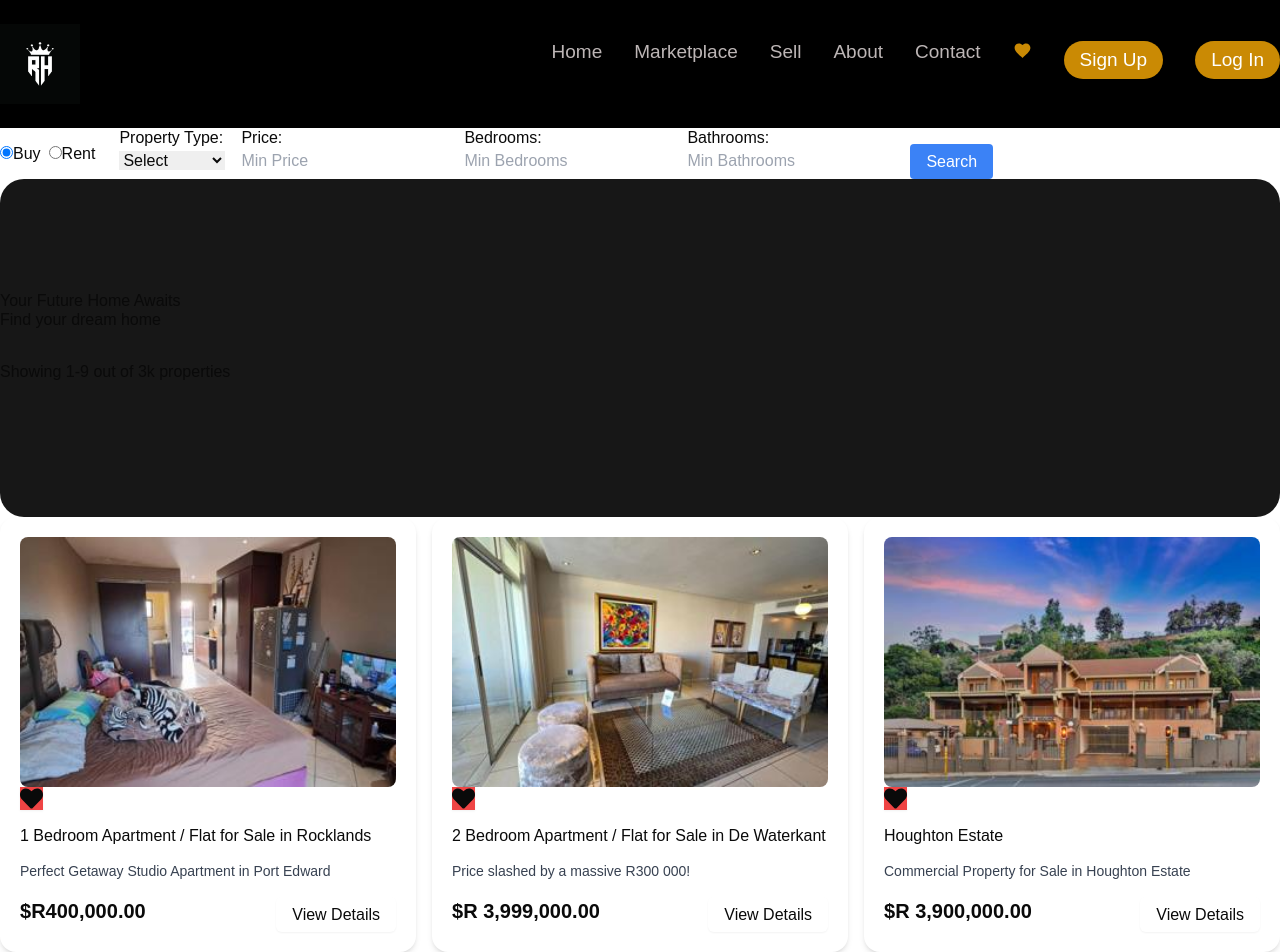
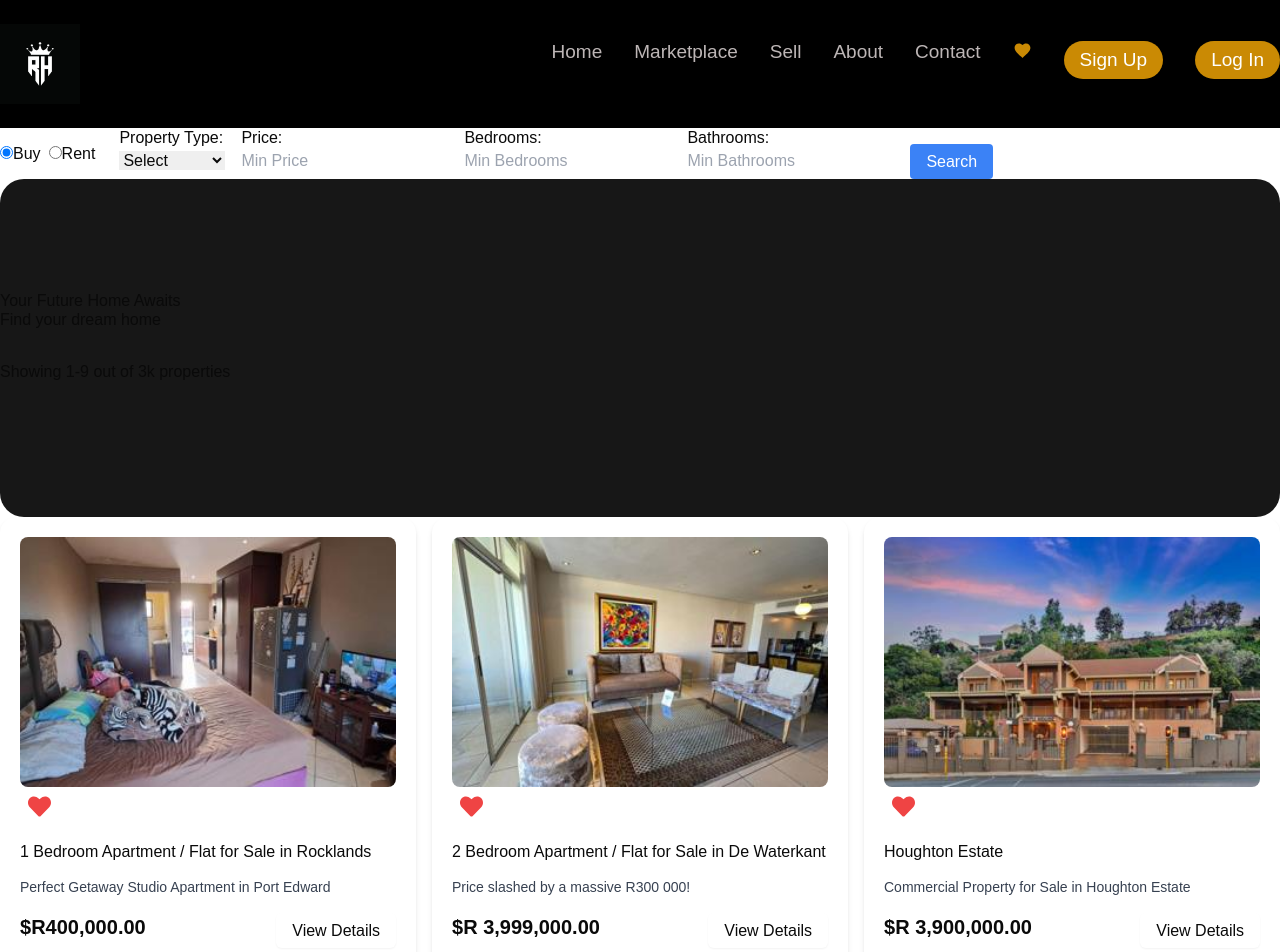
Before and after one commit to Code-Toad29/will-frontend, a React (Vite) app: page /marketplace in a window 1280 px wide. Shown: the top 952 px of the page. Built offline with nearby package versions, Linux system fonts and the light colour scheme.

Commit message:
Fav button chang

```diff
--- a/src/components/Favbutton.jsx
+++ b/src/components/Favbutton.jsx
@@ -1,10 +1,36 @@
-import React from "react";
+import React, { useState } from "react";
 import { FaHeart } from "react-icons/fa";
 
 const FavButton = () => {
+  const [isFavorited, setIsFavorited] = useState(false);
+
+  const handleToggleFavorite = () => {
+    setIsFavorited((prev) => !prev);
+  };
+
   return (
-    <FaHeart size={23} className="bg-red-500 cursor-pointer drop-shadow-sm" />
+    <button
+      onClick={handleToggleFavorite}
+      aria-label={isFavorited ? "Remove from favorites" : "Add to favorites"}
+      className={`p-2 rounded-full transition-colors duration-200
+        ${isFavorited ? "bg-red-500 text-white" : "bg-white text-red-500"}
+        hover:bg-red-500 hover:text-white focus:outline-none focus:ring-2 focus:ring-red-500`}
+    >
+      <FaHeart size={23} />
+    </button>
   );
 };
 
 export default FavButton;
+
+// temp
+// import React from "react";
+// import { FaHeart } from "react-icons/fa";
+
+// const FavButton = () => {
+//   return (
+//     <FaHeart size={23} className="bg-red-500 cursor-pointer drop-shadow-sm" />
+//   );
+// };
+
+// export default FavButton;
```
